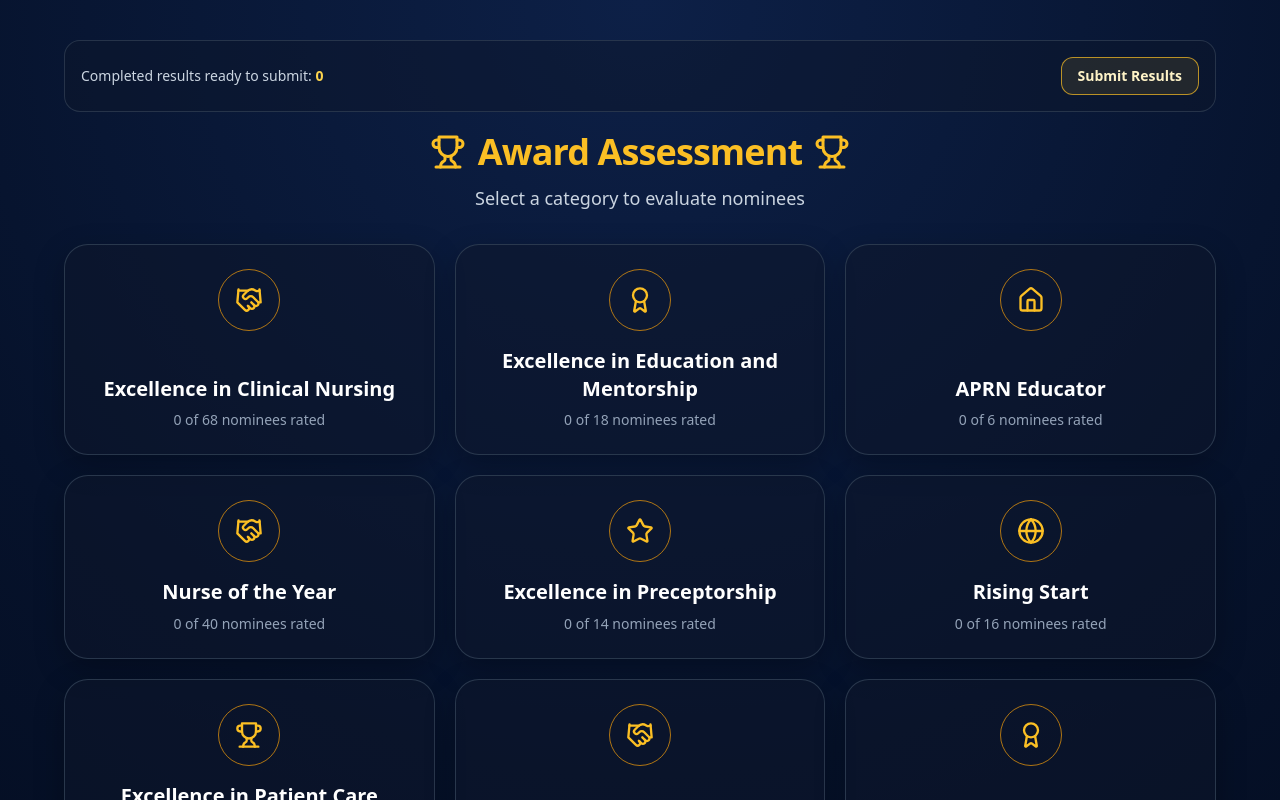
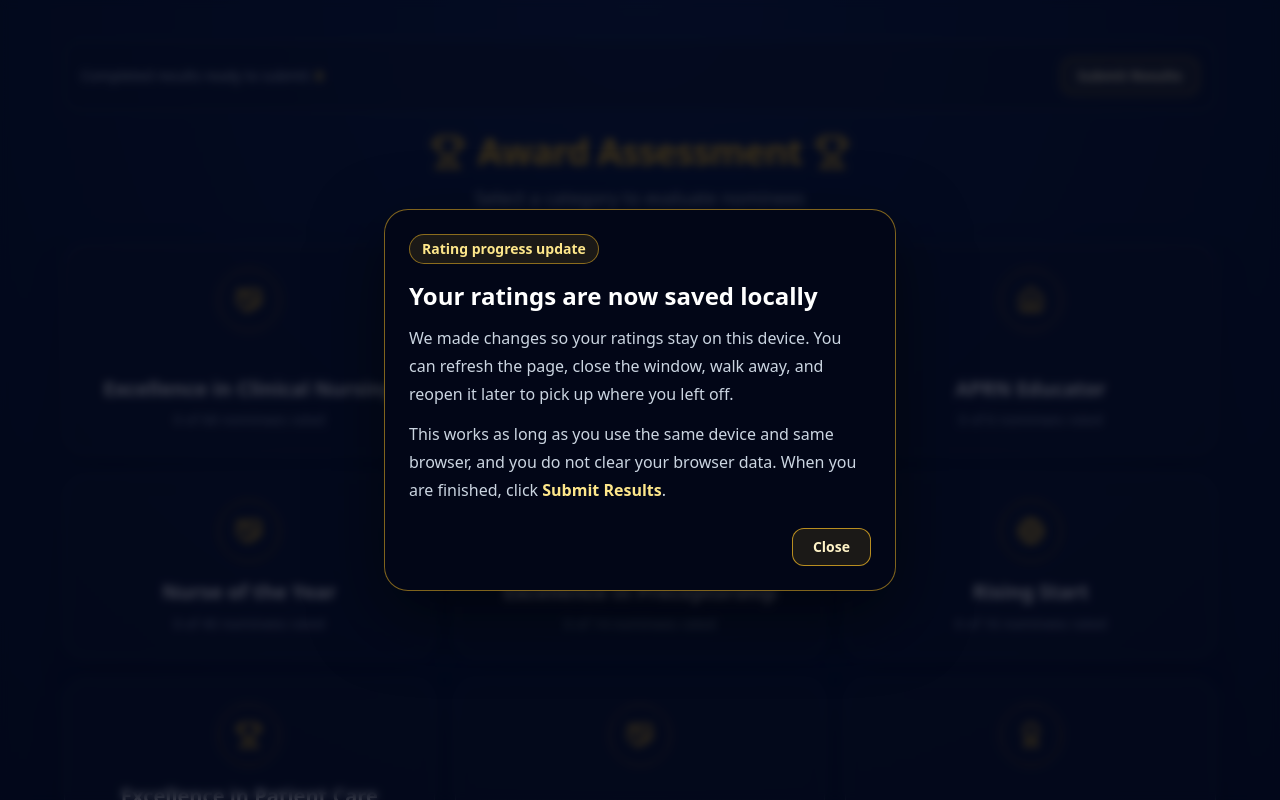
Before and after one commit to huaregina/Award-Nomination, a React (Vite) app: page / in a window 1280 px wide. Shown: the top 800 px of the page. Built offline with nearby package versions, Linux system fonts and the light colour scheme.

Commit message:
Add notification

```diff
--- a/index.jsx
+++ b/index.jsx
@@ -209,6 +209,7 @@ export default function AwardAssessmentUiMockup() {
   const [submitMessage, setSubmitMessage] = useState('');
   const [shouldScrollToQuestions, setShouldScrollToQuestions] = useState(false);
   const [selectedNominationPage, setSelectedNominationPage] = useState(0);
+  const [showSaveNotice, setShowSaveNotice] = useState(true);
   const nomineeCardRef = useRef(null);
 
   useEffect(() => {
@@ -403,6 +404,54 @@ export default function AwardAssessmentUiMockup() {
 
   return (
     <div className="min-h-screen bg-[radial-gradient(circle_at_top,_#0d2047,_#06122b_45%,_#030b1d_80%)] text-white p-6 md:p-10">
+      <AnimatePresence>
+        {showSaveNotice && !selectedCategory ? (
+          <motion.div
+            className="fixed inset-0 z-50 flex items-center justify-center bg-slate-950/75 p-4 backdrop-blur-sm"
+            initial={{ opacity: 0 }}
+            animate={{ opacity: 1 }}
+            exit={{ opacity: 0 }}
+          >
+            <motion.div
+              role="dialog"
+              aria-modal="true"
+              aria-labelledby="save-notice-title"
+              className="w-full max-w-lg rounded-3xl border border-amber-400/50 bg-slate-950 p-6 text-slate-100 shadow-[0_24px_70px_rgba(0,0,0,0.5)]"
+              initial={{ opacity: 0, scale: 0.94, y: 18 }}
+              animate={{ opacity: 1, scale: 1, y: 0 }}
+              exit={{ opacity: 0, scale: 0.96, y: 10 }}
+            >
+              <div className="space-y-4">
+                <div className="inline-flex rounded-full border border-amber-400/50 bg-amber-400/10 px-3 py-1 text-sm font-semibold text-amber-200">
+                  Rating progress update
+                </div>
+                <div className="space-y-3">
+                  <h2 id="save-notice-title" className="text-2xl font-bold text-white">
+                    Your ratings are now saved locally
+                  </h2>
+                  <p className="leading-7 text-slate-300">
+                    We made changes so your ratings stay on this device. You can refresh the page, close the
+                    window, walk away, and reopen it later to pick up where you left off.
+                  </p>
+                  <p className="leading-7 text-slate-300">
+                    This works as long as you use the same device and same browser, and you do not clear your
+                    browser data. When you are finished, click <span className="font-semibold text-amber-200">Submit Results</span>.
+                  </p>
+                </div>
+                <div className="flex justify-end pt-2">
+                  <button
+                    onClick={() => setShowSaveNotice(false)}
+                    className="rounded-xl border border-amber-400/70 bg-amber-400/10 px-5 py-2 text-sm font-semibold text-amber-100 transition-all hover:bg-amber-400/20"
+                  >
+                    Close
+                  </button>
+                </div>
+              </div>
+            </motion.div>
+          </motion.div>
+        ) : null}
+      </AnimatePresence>
+
       <div className="mx-auto max-w-6xl">
         <div className="mb-5 rounded-2xl border border-slate-700/70 bg-slate-900/45 p-4">
           <div className="flex flex-col gap-3 sm:flex-row sm:items-center sm:justify-between">
```
Also changed, not shown: 3 other files (tests, documents, lock files or other folders).
